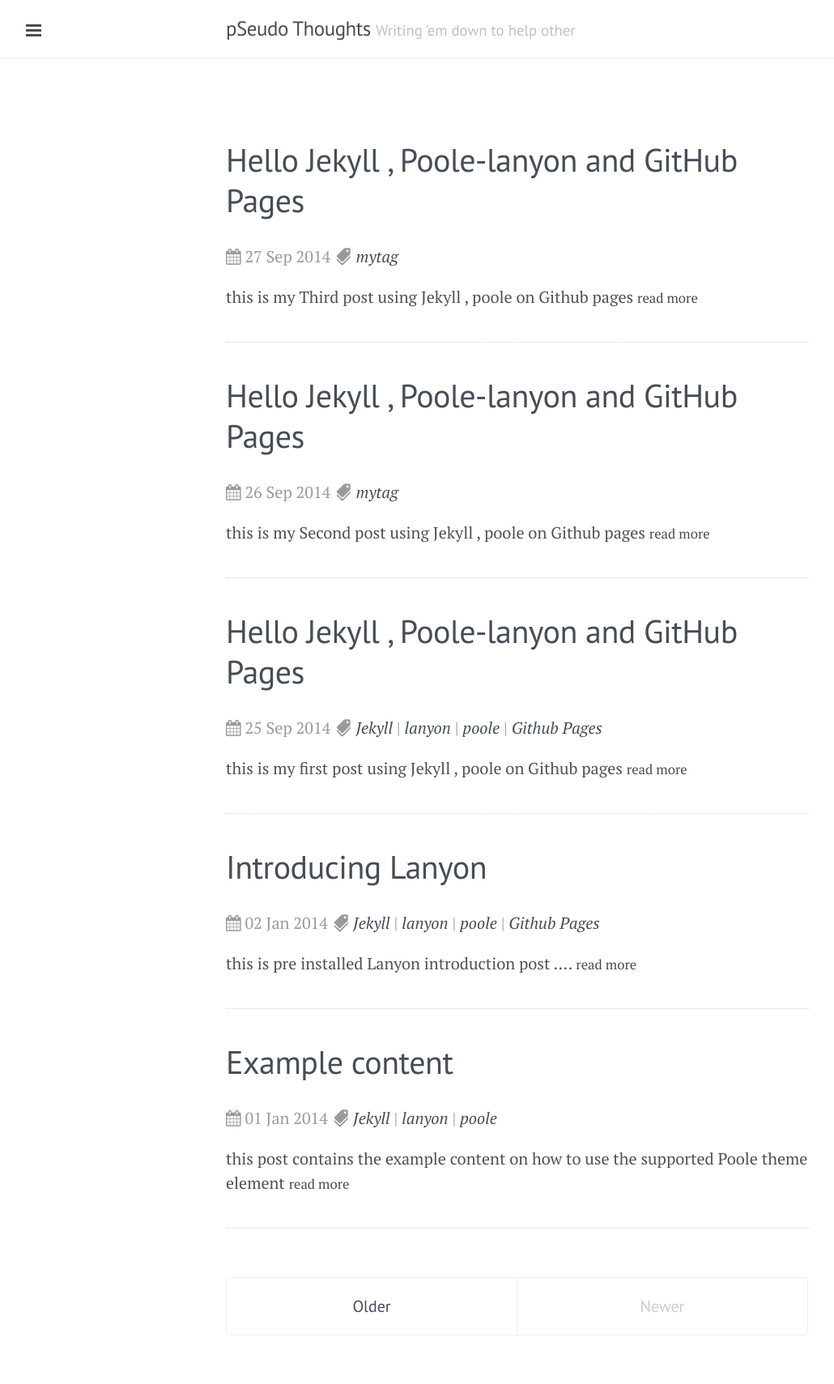
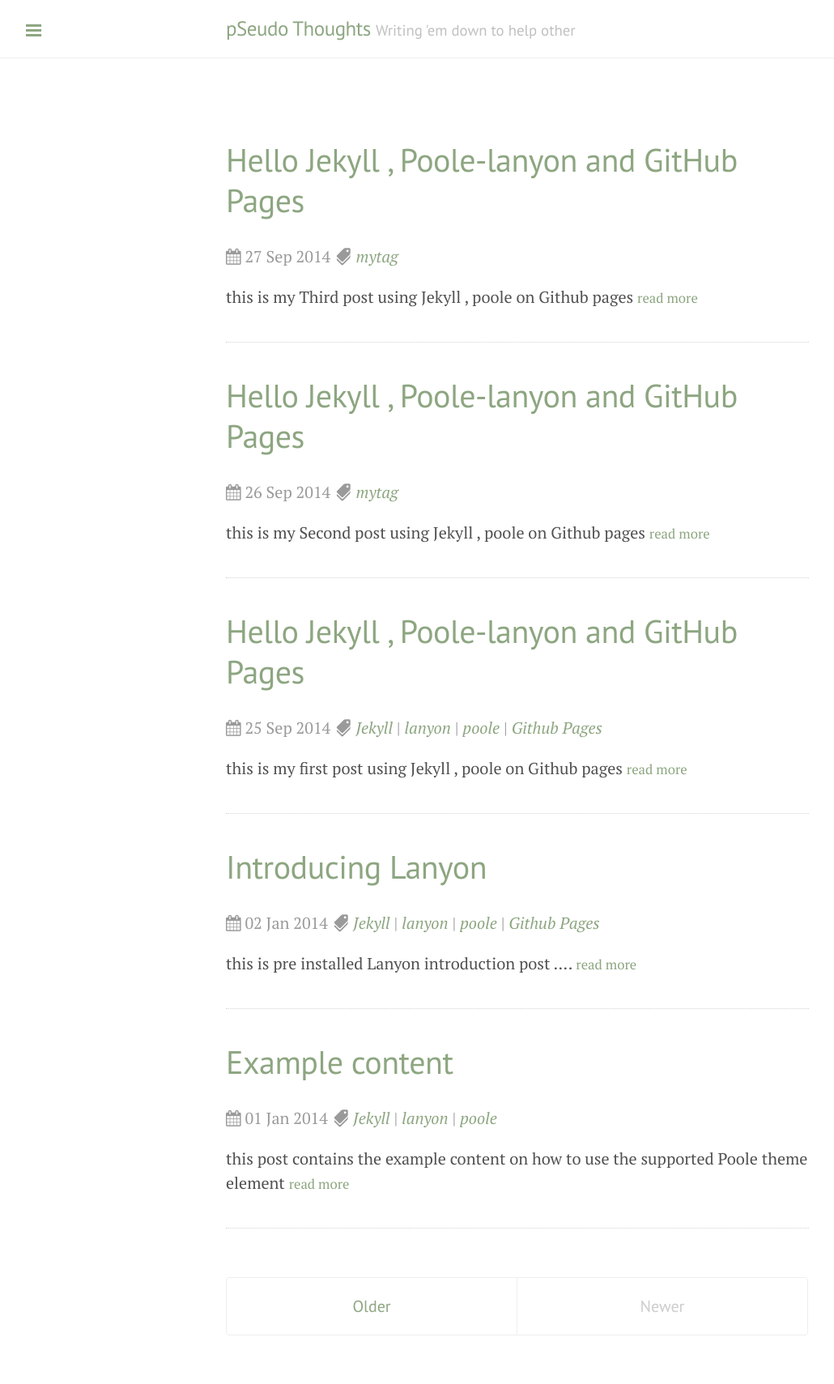
Before and after one commit to DharmeshPandav/dharmeshpandav.github.io, a Jekyll site: the page built from index.html, in a window 1280 px wide. Shown: the whole page at 81% size, without its empty margins (1-1031 px from the left). Built offline with Jekyll 4.4.1, drawn with Linux system fonts in a browser that asks for light colours; nearby versions of some CDN libraries; Markdown is read by kramdown in place of the engine named in the settings; the list of posts is cut into pages by our own code.

Commit message:
changed config

```diff
--- a/public/css/lanyon.css
+++ b/public/css/lanyon.css
@@ -532,12 +532,12 @@ a.pagination-item:hover {
 .theme-base-01 .sidebar,
 .theme-base-01 .sidebar-toggle:active,
 .theme-base-01 #sidebar-checkbox:checked ~ .sidebar-toggle {
-    background-color: #222130
+    background-color: #3F4036
 }
 .theme-base-01 .container a,
 .theme-base-01 .sidebar-toggle,
 .theme-base-01 .related-posts li a:hover {
-    color:#464D57;
+    color:#8DA681;
 }
 
 /*
```
